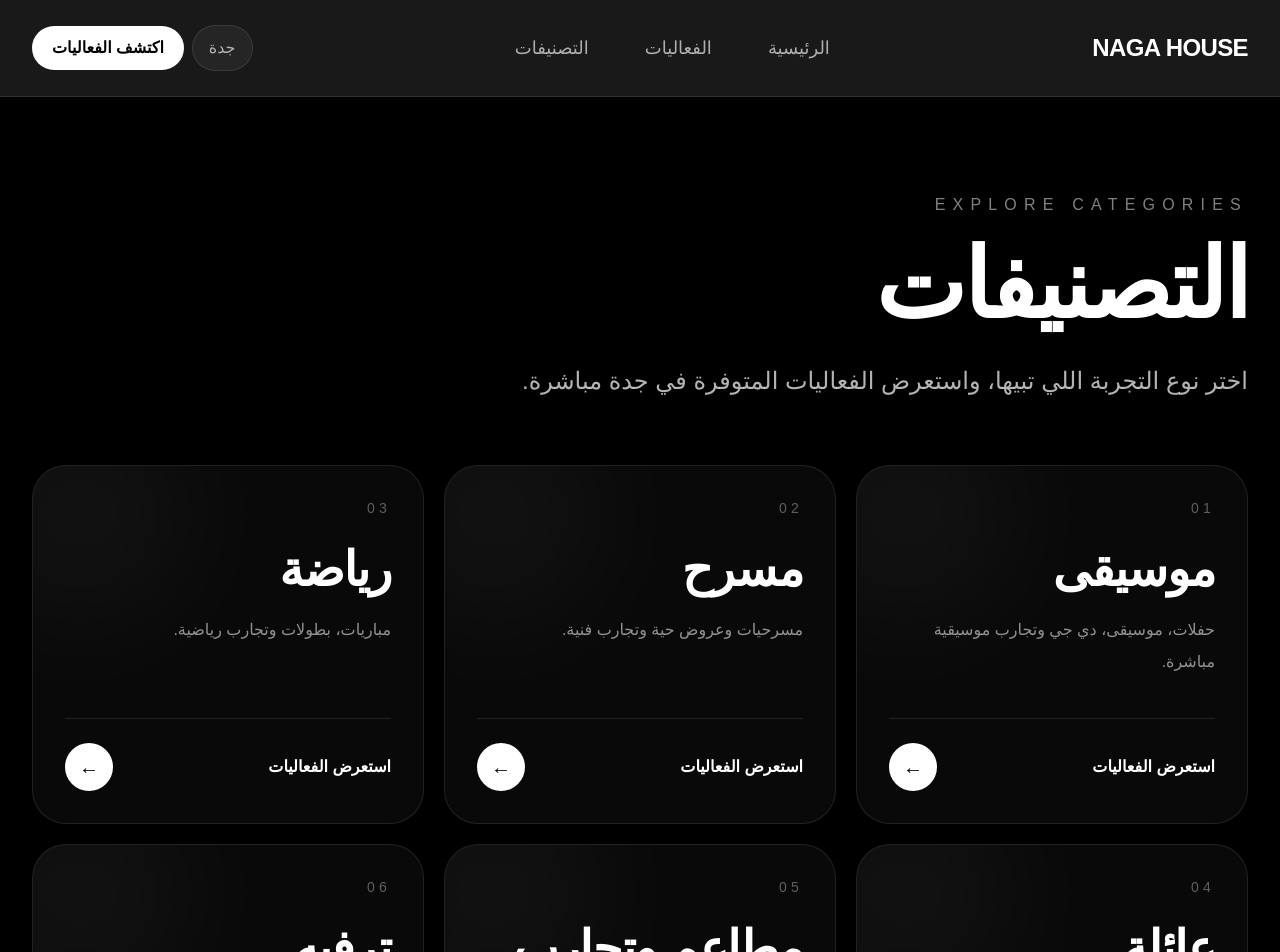
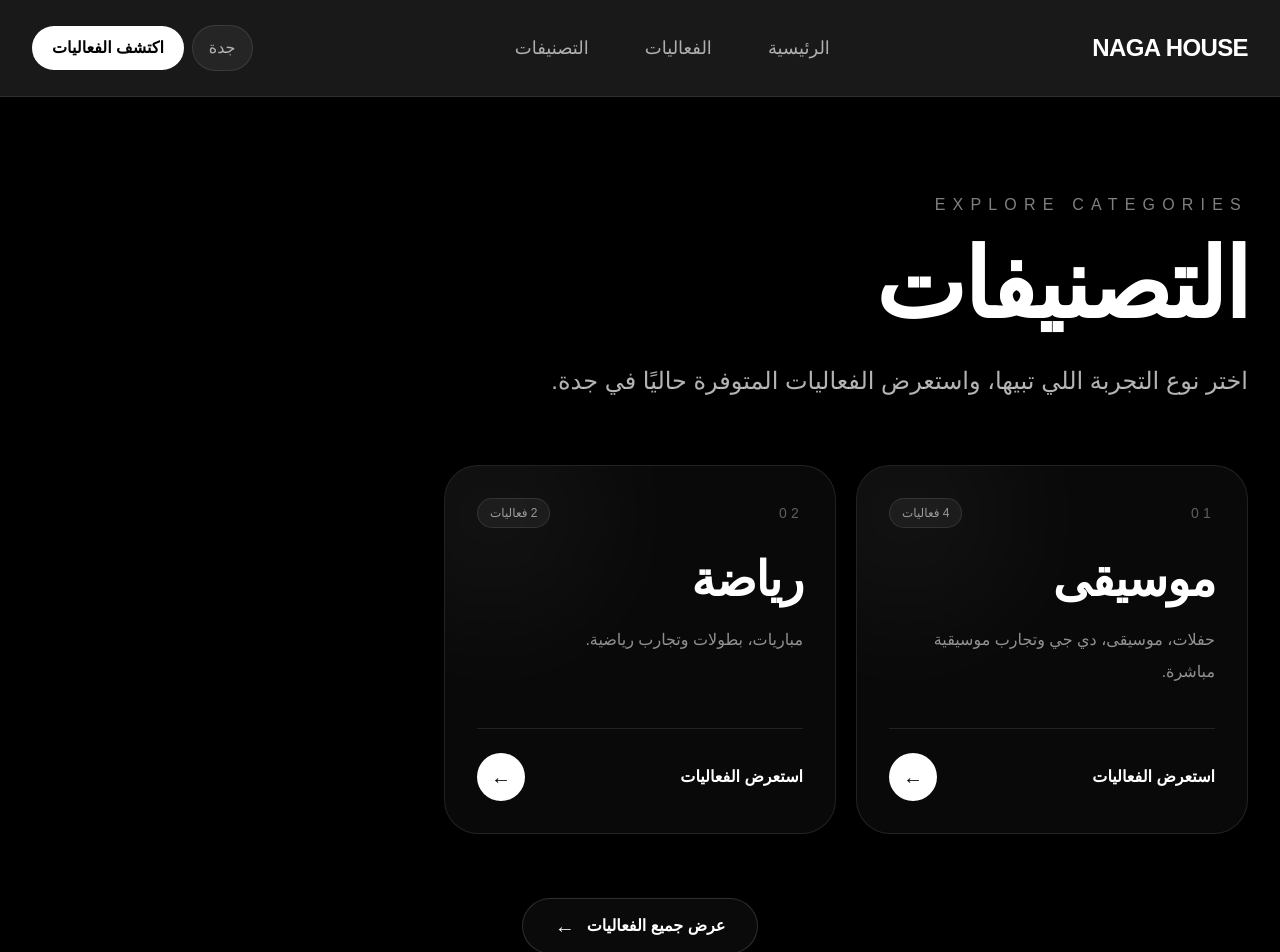
Before and after one commit to nawafoly/naga-house, a Next.js app: page /categories in a window 1280 px wide. Shown: the top 952 px of the page. Built offline with nearby package versions, Linux system fonts and the light colour scheme.

Commit message:
feat: show only available event categories

```diff
--- a/src/app/categories/page.tsx
+++ b/src/app/categories/page.tsx
@@ -1,6 +1,10 @@
 import Link from "next/link";
 
+import { MockEventRepository } from "@/features/events/data";
 import { eventCategoryLabels } from "@/features/events/domain";
+import { EventService } from "@/features/events/services";
+
+const eventService = new EventService(new MockEventRepository());
 
 const categoryDescriptions: Record<string, string> = {
   music: "حفلات، موسيقى، دي جي وتجارب موسيقية مباشرة.",
@@ -20,7 +24,32 @@ const categoryOrder = [
   "entertainment",
 ];
 
-export default function CategoriesPage() {
+export default async function CategoriesPage() {
+  const events = await eventService.getPublishedEvents();
+
+  const categoryCounts = events.reduce<Record<string, number>>(
+    (counts, event) => {
+      counts[event.category] =
+        (counts[event.category] ?? 0) + 1;
+
+      return counts;
+    },
+    {}
+  );
+
+  const knownCategories = categoryOrder.filter(
+    (category) => (categoryCounts[category] ?? 0) > 0
+  );
+
+  const extraCategories = Object.keys(categoryCounts)
+    .filter((category) => !categoryOrder.includes(category))
+    .sort();
+
+  const availableCategories = [
+    ...knownCategories,
+    ...extraCategories,
+  ];
+
   return (
     <main className="min-h-screen bg-black text-white">
       <section className="mx-auto w-full max-w-[1600px] px-4 py-16 sm:px-6 lg:px-8 lg:py-24">
@@ -34,13 +63,17 @@ export default function CategoriesPage() {
           </h1>
 
           <p className="mt-7 max-w-3xl text-lg leading-9 text-white/70 sm:text-xl lg:text-2xl lg:leading-10">
-            اختر نوع التجربة اللي تبيها، واستعرض الفعاليات المتوفرة في جدة
-            مباشرة.
+            اختر نوع التجربة اللي تبيها، واستعرض الفعاليات المتوفرة
+            حاليًا في جدة.
           </p>
         </div>
 
+        {availableCategories.length > 0 ? (
           <div className="grid gap-5 sm:grid-cols-2 lg:grid-cols-3">
-          {categoryOrder.map((category, index) => (
+            {availableCategories.map((category, index) => {
+              const count = categoryCounts[category] ?? 0;
+
+              return (
                 <Link
                   key={category}
                   href={`/events?category=${category}`}
@@ -53,16 +86,25 @@ export default function CategoriesPage() {
 
                   <div className="relative flex h-full min-h-[240px] flex-col justify-between">
                     <div>
+                      <div className="flex items-center justify-between gap-4">
                         <p className="text-sm font-medium tracking-[0.3em] text-white/35">
                           {String(index + 1).padStart(2, "0")}
                         </p>
 
+                        <span className="rounded-full border border-white/10 bg-white/[0.05] px-3 py-1.5 text-xs font-medium text-white/55">
+                          {count}{" "}
+                          {count === 1 ? "فعالية" : "فعاليات"}
+                        </span>
+                      </div>
+
                       <h2 className="mt-7 text-4xl font-bold tracking-tight sm:text-5xl">
-                    {eventCategoryLabels[category]}
+                        {eventCategoryLabels[category] ??
+                          category}
                       </h2>
 
                       <p className="mt-5 max-w-sm text-base leading-8 text-white/55">
-                    {categoryDescriptions[category]}
+                        {categoryDescriptions[category] ??
+                          "استعرض الفعاليات المتوفرة ضمن هذا التصنيف."}
                       </p>
                     </div>
 
@@ -77,8 +119,20 @@ export default function CategoriesPage() {
                     </div>
                   </div>
                 </Link>
-          ))}
+              );
+            })}
           </div>
+        ) : (
+          <div className="rounded-[34px] border border-white/10 bg-white/[0.035] px-6 py-20 text-center">
+            <h2 className="text-3xl font-bold">
+              لا توجد تصنيفات متاحة حاليًا
+            </h2>
+
+            <p className="mt-4 text-base text-white/55">
+              ستظهر التصنيفات تلقائيًا عند إضافة فعاليات جديدة.
+            </p>
+          </div>
+        )}
 
         <div className="mt-16 flex justify-center">
           <Link
```
Lines whose indentation alone changed are shown as unchanged.
